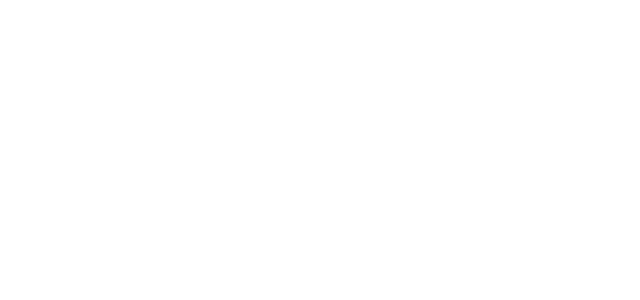
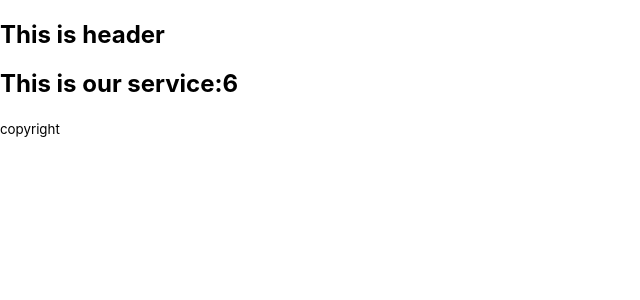
Before and after one commit to yaminhossen/wild-photographer, a React (Create React App) app: page / in a window 1280 px wide. Shown: the top 300 px of the page, without its empty margins (0-640 px from the left). Built offline with nearby package versions, Linux system fonts and the light colour scheme.

Commit message:
fake data added

```diff
--- /dev/null
+++ b/public/services.json
@@ -0,0 +1,44 @@
+[
+    {
+        "id": 1,
+        "name": "weeding photo",
+        "price": 100,
+        "description": "this is our opinion",
+        "img": "https://i.ibb.co/WDCthwc/jonathan-borba-mvas-Dn-G41is-unsplash.png"
+    },
+    {
+        "id": 2,
+        "name": "weeding photo",
+        "price": 100,
+        "description": "this is our opinion",
+        "img": "https://i.ibb.co/WDCthwc/jonathan-borba-mvas-Dn-G41is-unsplash.png"
+    },
+    {
+        "id": 3,
+        "name": "weeding photo",
+        "price": 100,
+        "description": "this is our opinion",
+        "img": "https://i.ibb.co/WDCthwc/jonathan-borba-mvas-Dn-G41is-unsplash.png"
+    },
+    {
+        "id": 4,
+        "name": "weeding photo",
+        "price": 100,
+        "description": "this is our opinion",
+        "img": "https://i.ibb.co/WDCthwc/jonathan-borba-mvas-Dn-G41is-unsplash.png"
+    },
+    {
+        "id": 5,
+        "name": "weeding photo",
+        "price": 100,
+        "description": "this is our opinion",
+        "img": "https://i.ibb.co/WDCthwc/jonathan-borba-mvas-Dn-G41is-unsplash.png"
+    },
+    {
+        "id": 6,
+        "name": "weeding photo",
+        "price": 100,
+        "description": "this is our opinion",
+        "img": "https://i.ibb.co/WDCthwc/jonathan-borba-mvas-Dn-G41is-unsplash.png"
+    }
+]
--- a/src/App.js
+++ b/src/App.js
@@ -1,10 +1,19 @@
-import logo from './logo.svg';
+import { Route, Routes } from 'react-router-dom';
 import './App.css';
+import About from './Pages/About/About';
+import Home from './Pages/Home/Home/Home';
+import Footer from './Pages/Shared/Footer/Footer';
+import Header from './Pages/Shared/Header/Header';
 
 function App() {
   return (
-    <div className="App">
-
+    <div>
+      <Header></Header>
+      <Routes>
+        <Route path='/' element={<Home></Home>}></Route>
+        <Route path='/about' element={<About></About>}></Route>
+      </Routes>
+      <Footer></Footer>
     </div>
   );
 }
--- /dev/null
+++ b/src/Pages/Home/Home/Home.js
@@ -0,0 +1,12 @@
+import React from 'react';
+import Services from '../Services/Services';
+
+const Home = () => {
+    return (
+        <div>
+            <Services></Services>
+        </div>
+    );
+};
+
+export default Home;
--- a/src/Pages/Home/Services/Services.js
+++ b/src/Pages/Home/Services/Services.js
@@ -1,9 +1,18 @@
-import React from 'react';
+import React, { useEffect, useState } from 'react';
+
+
 
 const Services = () => {
+    const [services, setServices] = useState([]);
+
+    useEffect(() => {
+        fetch('services.json')
+            .then(res => res.json())
+            .then(data => setServices(data));
+    }, [])
     return (
         <div>
-            <h2>This is our service</h2>
+            <h2>This is our service:{services.length}</h2>
         </div>
     );
 };
```
Also changed, not shown: src/images/weeding.png (added).
